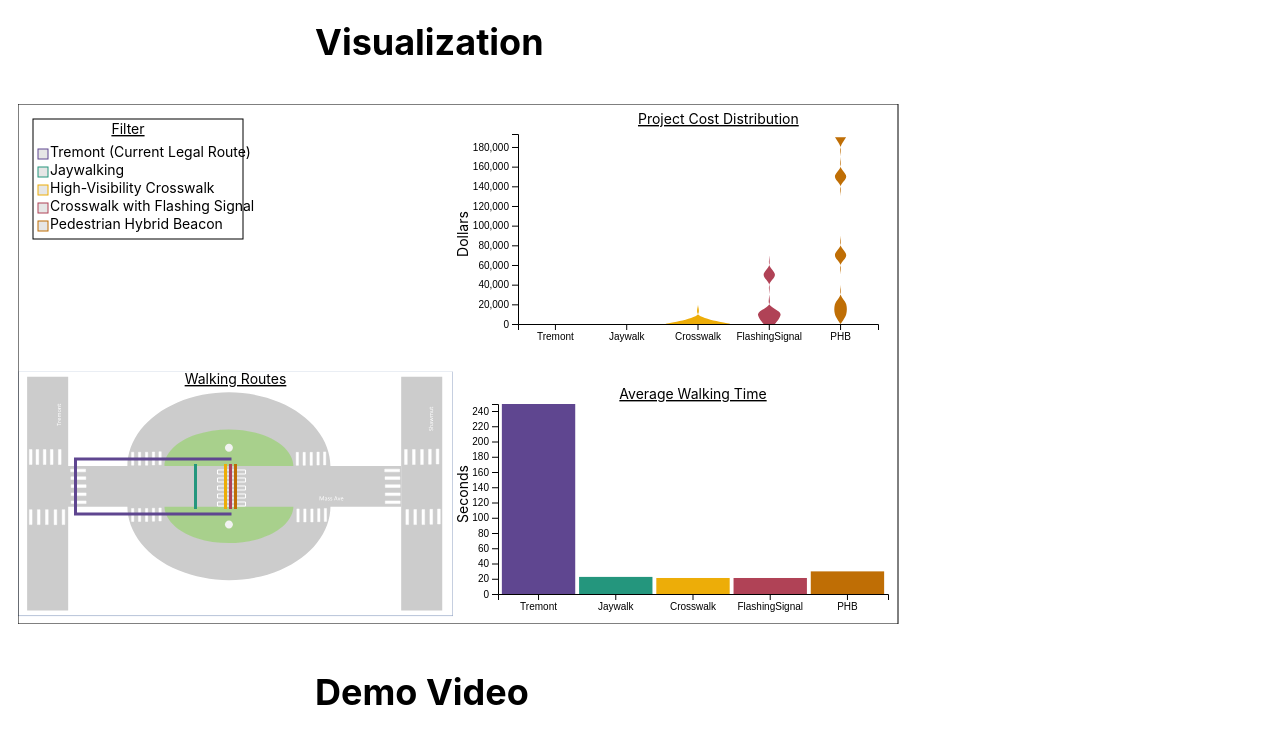
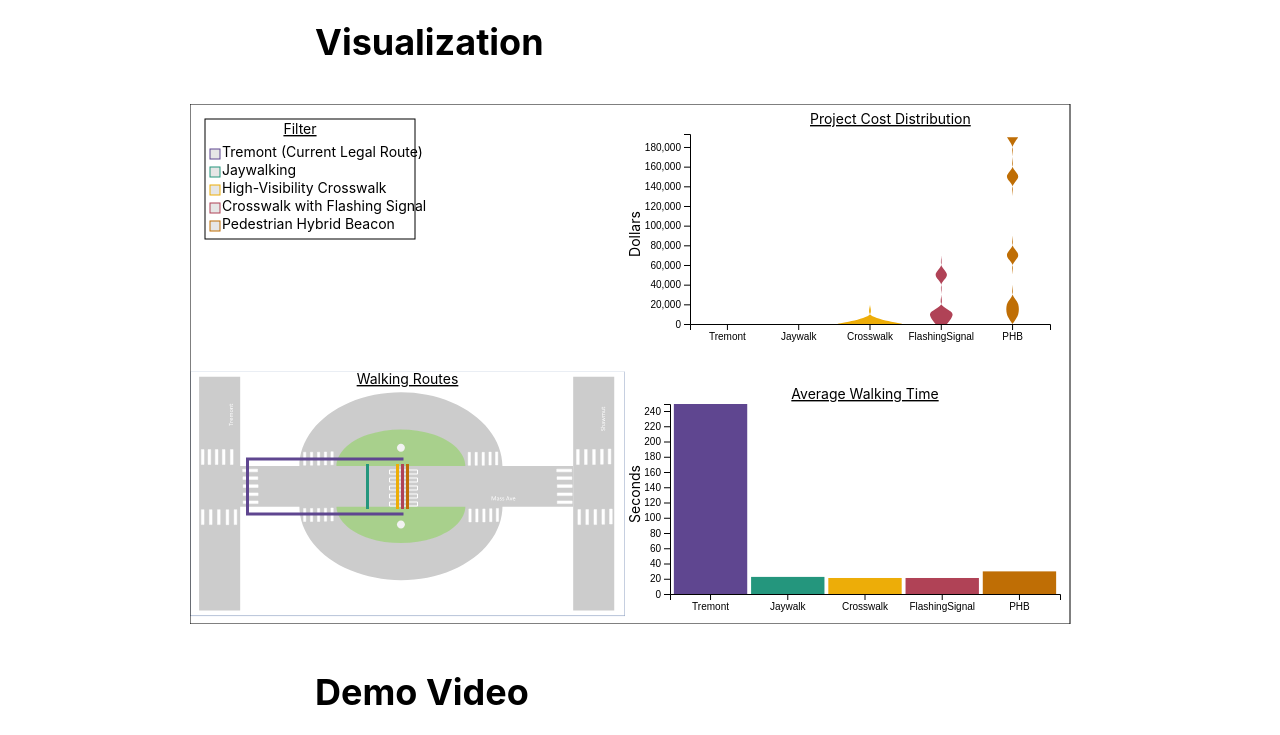
Before and after one commit to Northeastern-DS-4200-F19/project-team-9-pedestrians, a plain HTML site: page index.html in a window 1280 px wide. Shown: the part 668-1403 px from the top of the page. Drawn offline with nearby package versions, Linux system fonts and the light colour scheme.

Commit message:
center visualization

```diff
--- a/index.html
+++ b/index.html
@@ -60,7 +60,7 @@
 
 
 
-    <div class="vis-holder">
+    <div class="vis-holder" style="max-width:900px; margin: auto;">
 
       <!-- Change viewbox to whatever you want, e.g. "0 0 1000 6000" This determines your aspect ratio and coordinate system -->
       <!-- Delete all the sample SVG code below after the viewbox to before the closing tag. Populate this part of the SVG with D3. -->
```
